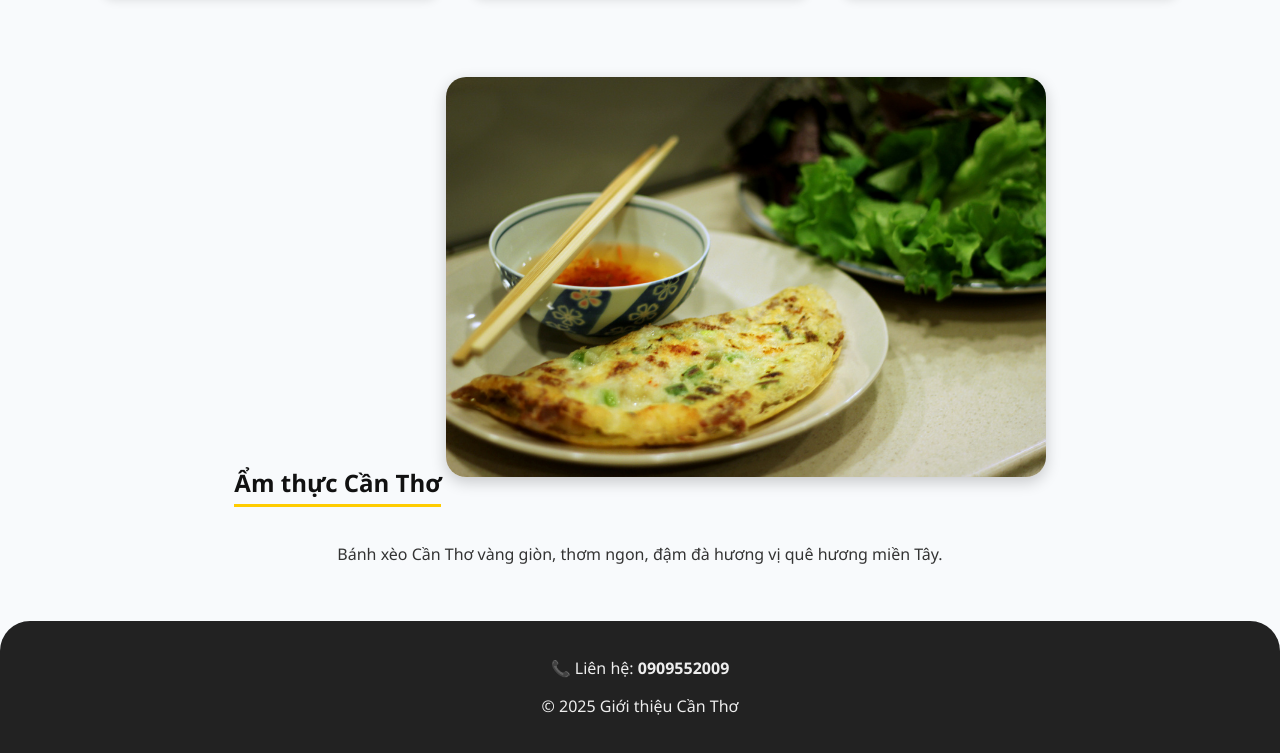
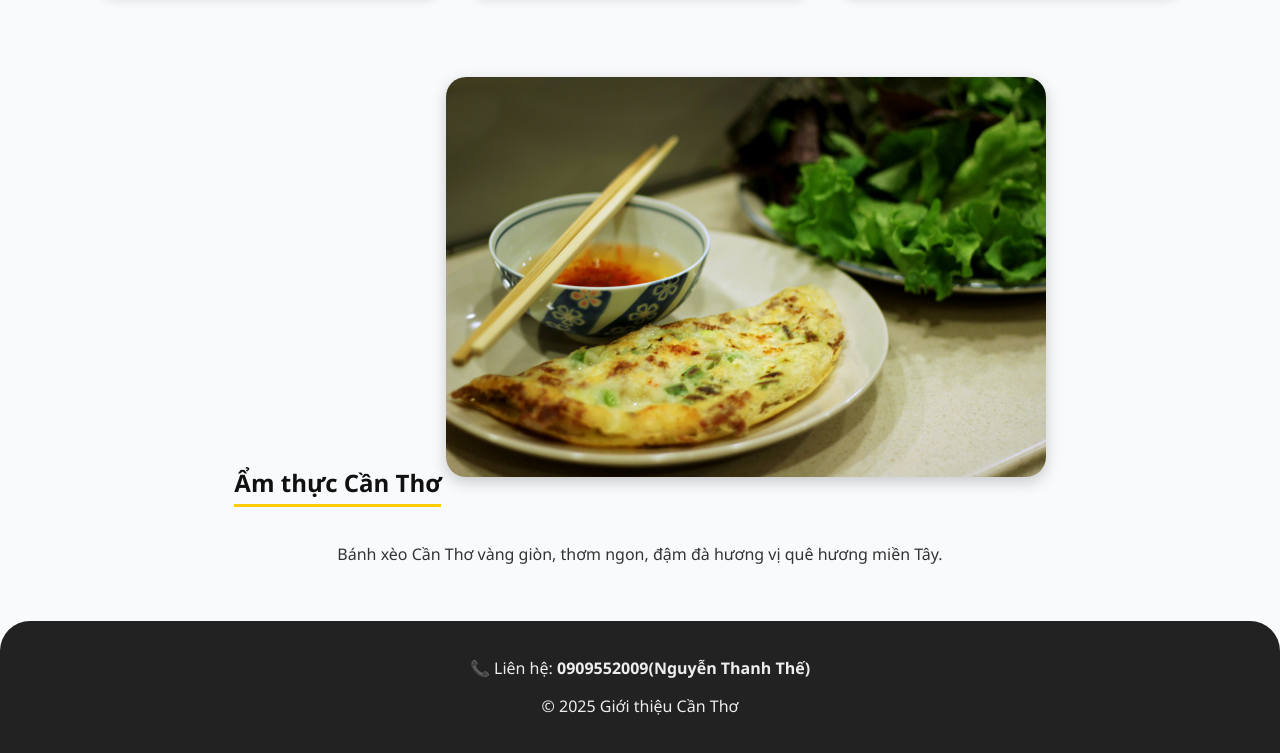
Before and after one commit to nthe1206/cantho2025.github.io, a plain HTML site: page index.html in a window 1280 px wide. Shown: the part 989-1742 px from the top of the page. Drawn offline with Linux system fonts and the light colour scheme.

Commit message:
Add name to contact information in footer

```diff
--- a/index.html
+++ b/index.html
@@ -49,7 +49,7 @@
   </section>
 
   <footer class="fade-in">
-    <p>📞 Liên hệ: <strong>0909552009</strong></p>
+    <p>📞 Liên hệ: <strong>0909552009(Nguyễn Thanh Thế)</strong></p>
     <p>© 2025 Giới thiệu Cần Thơ</p>
   </footer>
 </body>
```
